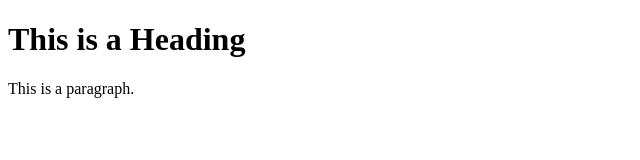
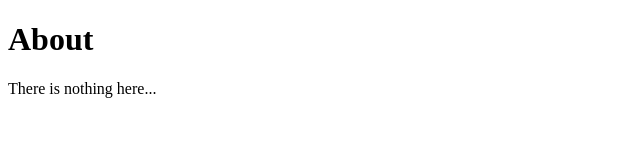
Before and after one commit to Apiros-rt/Apiros-rt.github.io, a plain HTML site: page index.html in a window 1280 px wide. Shown: the whole page, without its empty margins (0-640 px from the left). Drawn offline with Linux system fonts and the light colour scheme.

Commit message:
Update index.html

```diff
--- a/index.html
+++ b/index.html
@@ -1,12 +1,12 @@
 <!DOCTYPE html>
 <html>
 <head>
-<title>Page Title</title>
+    <title>Apiros.rt's Blog</title>
 </head>
 <body>
 
-<h1>This is a Heading</h1>
-<p>This is a paragraph.</p>
+<h1>About</h1>
+<p>There is nothing here...</p>
 
 </body>
 </html>
```
